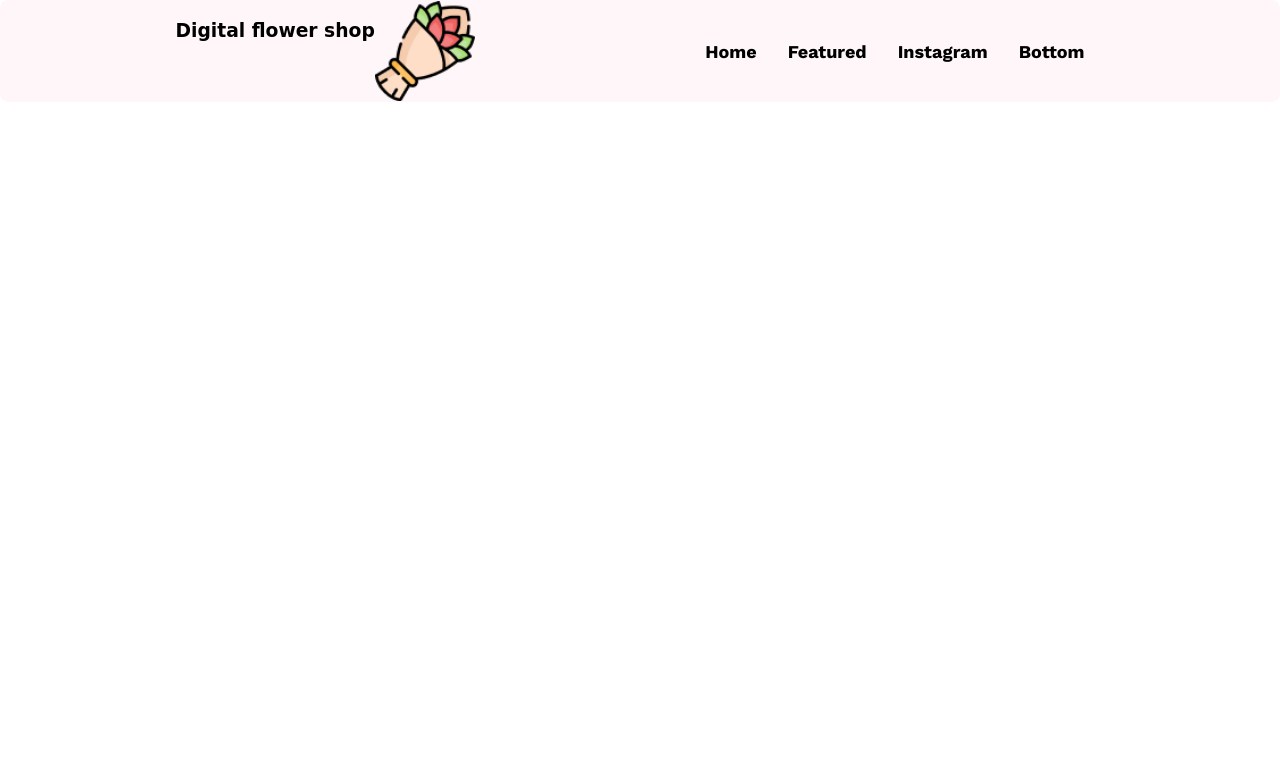
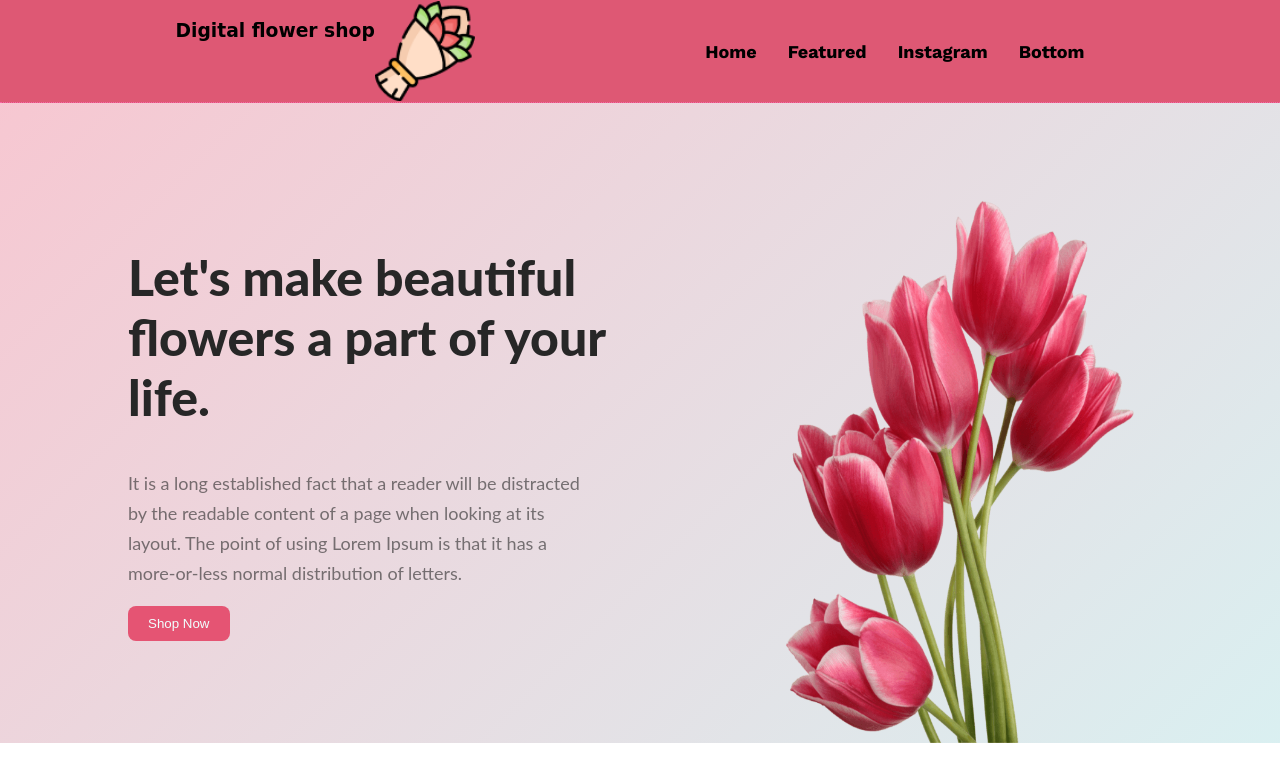
Before and after one commit to ThisIsMahim/Flower-shop-project, a plain HTML site: page index.html in a window 1280 px wide. Drawn offline with nearby package versions, Linux system fonts and the light colour scheme.

Commit message:
added banner section

```diff
--- a/index.html
+++ b/index.html
@@ -29,5 +29,17 @@
             </ul>
         </div>
     </header>
+    <main>
+        <section id="home">
+            <div class="banner-section">
+            <div class="banner-text">
+                <h1 class="banner-tittle">Let's make beautiful flowers a part of your life.</h1>
+                <p class="banner-desc">It is a long established fact that a reader will be distracted by the readable content of a page when looking at its layout. The point of using Lorem Ipsum is that it has a more-or-less normal distribution of letters.</p>
+                <button class="shop-btn">Shop Now</button>
+            </div>
+            <img src="Flower Asset/pngwing 10.png" alt="flower" height="85%" width="30%" class="banner-img">
+            </div>
+        </section>
+    </main>
 </body>
 </html>
--- a/style.css
+++ b/style.css
@@ -8,12 +8,12 @@ body{
 #top{
     display: flex;
     justify-content: space-evenly;
-    border-radius: 8px;
-    background: rgba(229, 84, 115, 0.05);
+    background: #d93a5cd8;
     height: max-content;
     align-items: center;
     height: 8vw;
     margin: 0;
+    border-bottom: 1px dotted rgba(255, 105, 180, 0.779);
 }
 .logo-text{
     font-family: cursive;
@@ -41,5 +41,45 @@ body{
     border-radius: 10px;
 }
 .menu-link:hover{
-    background-color: rgba(5, 151, 160, 0.15);
+    background-color: antiquewhite;
 }
+/* banner section's design  */
+.banner-section{
+    display: flex;
+    height: 80vh ;
+    gap: 10%;
+    justify-content: center;
+    align-items: center;
+    background-image: linear-gradient(135deg,rgba(229, 84, 115, 0.324),rgba(5, 151, 160, 0.15));
+}
+.banner-text{
+    width: 40%;
+    /* height: 50%; */
+}
+.banner-desc{
+    color: rgba(39, 39, 39, 0.60);
+    font-family: Lato;
+    font-size: 18px;
+    font-style: normal;
+    font-weight: 400;
+    line-height: 30px;
+    width: 90%;
+}
+.banner-tittle{
+    color: #272727;
+font-family: Lato;
+font-size: 50px;
+font-style: normal;
+font-weight: 800;
+line-height: normal;
+}
+.banner-img{
+    align-self: last baseline;
+}
+.shop-btn{
+    padding: 10px 20px;
+    border: none;
+    color: azure;
+    border-radius: 8px;
+    background: #E55473;
+}
```
